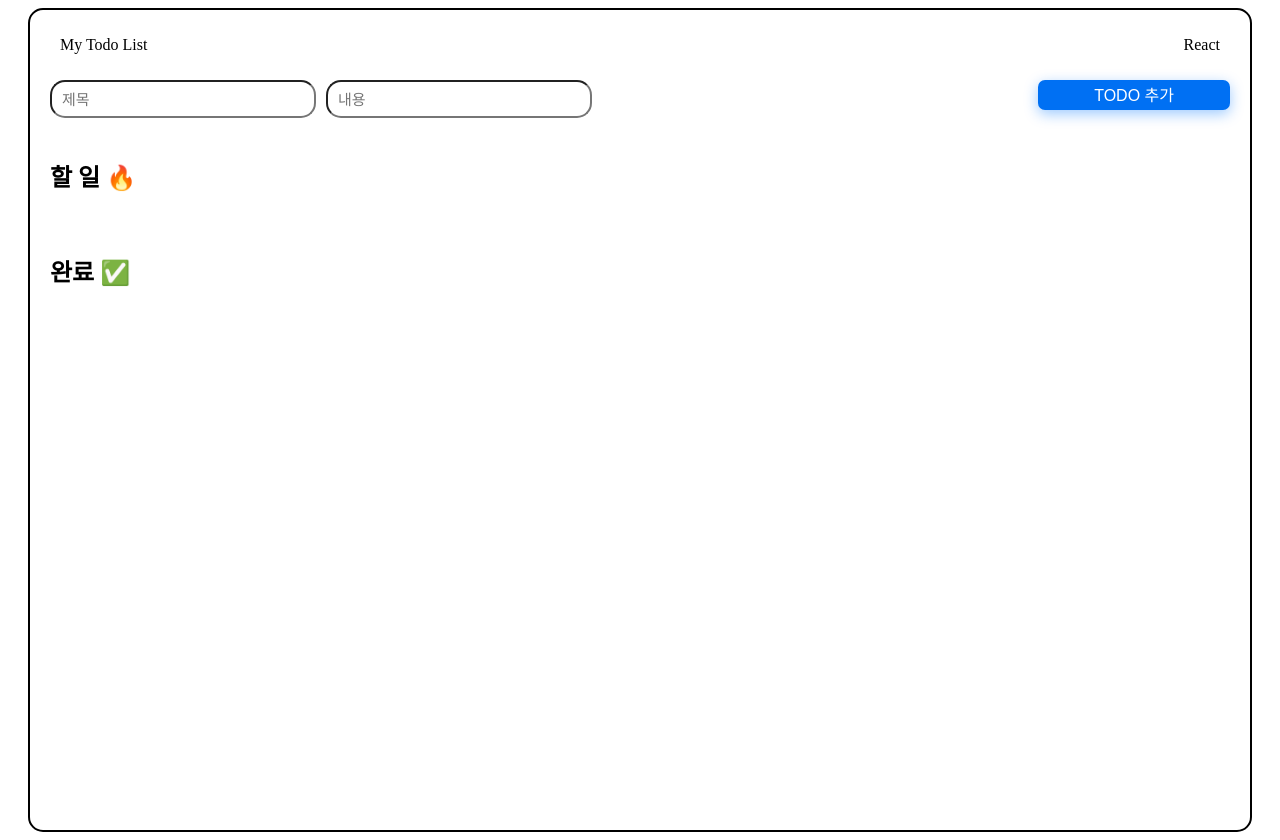
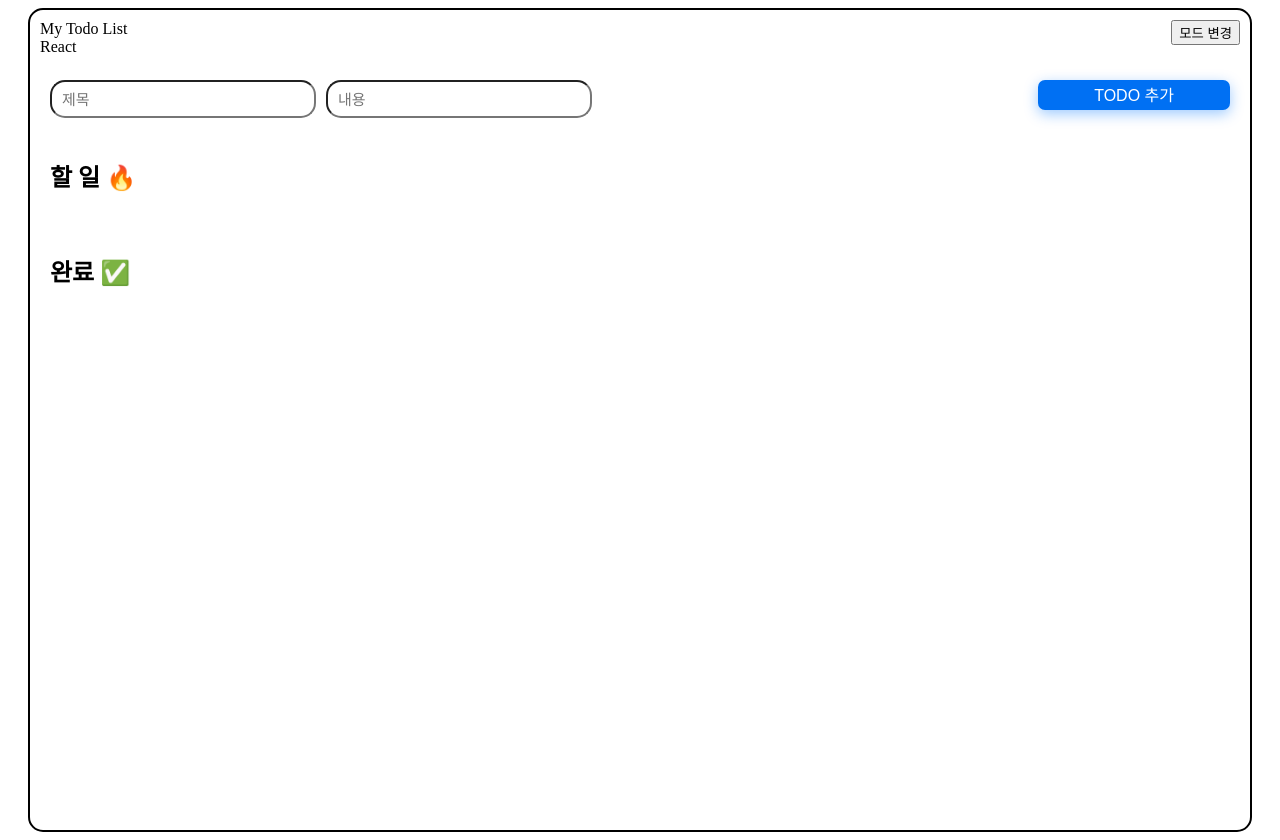
Before and after one commit to j-yesung/todo-list, a React (Create React App) app: page / in a window 1280 px wide. Built offline with nearby package versions, Linux system fonts and the light colour scheme; the HTML template or start-up script is replaced by a standard one.

Commit message:
add dark mode (from. styled components)

```diff
--- a/package.json
+++ b/package.json
@@ -9,6 +9,7 @@
     "react": "^18.2.0",
     "react-dom": "^18.2.0",
     "react-scripts": "5.0.1",
+    "styled-components": "^6.1.1",
     "web-vitals": "^2.1.0"
   },
   "scripts": {
--- a/src/components/Layout.jsx
+++ b/src/components/Layout.jsx
@@ -1,15 +1,39 @@
 import React from 'react';
 import styles from '../styles/Main.module.css';
+import styled, { ThemeProvider } from 'styled-components';
+import { darkTheme, lightTheme } from '../theme/theme';
+import { useState } from 'react';
+import { GlobalStyle } from '../theme/GlobalStyle';
+
+const Box = styled.div`
+  background: ${({ theme }) => theme.bgColor};
+  color: ${({ theme }) => theme.textColor};
+  border: 2px solid ${({ theme }) => theme.textColor};
+`;
 
 function Layout(props) {
+  const [mode, setMode] = useState(lightTheme);
+
+  const toggleTheme = () => {
+    if (mode === lightTheme) {
+      setMode(darkTheme);
+    } else {
+      setMode(lightTheme);
+    }
+  };
+
   return (
-    <div className={styles.container}>
-      <header className={styles.header}>
-        My Todo List
-        <div>React</div>
-      </header>
-      {props.children}
-    </div>
+    <ThemeProvider theme={mode}>
+      <GlobalStyle />
+      <Box className={styles.container}>
+        <header className={styles.heaer}>
+          <button onClick={toggleTheme}>모드 변경</button>
+          My Todo List
+          <div>React</div>
+        </header>
+        {props.children}
+      </Box>
+    </ThemeProvider>
   );
 }
 
--- a/src/styles/Main.module.css
+++ b/src/styles/Main.module.css
@@ -25,7 +25,7 @@ input {
   margin: 0;
   padding: 10px;
   display: grid;
-  border: 2px solid black;
+  /* border: 2px solid black; */
   border-radius: 15px;
   grid-template-columns: 6fr;
   grid-template-rows: 50px 50px 50px 300px 50px 300px;
--- /dev/null
+++ b/src/theme/GlobalStyle.js
@@ -0,0 +1,7 @@
+import { createGlobalStyle } from 'styled-components';
+
+export const GlobalStyle = createGlobalStyle`
+  body {
+    background: ${({ theme }) => theme.bgColor};
+  }
+`;
--- /dev/null
+++ b/src/theme/theme.js
@@ -0,0 +1,13 @@
+export const lightTheme = {
+  bgColor: 'white',
+  textColor: 'black',
+};
+export const darkTheme = {
+  bgColor: 'black',
+  textColor: 'white',
+};
+
+export const theme = {
+  lightTheme,
+  darkTheme,
+};
```
Also changed, not shown: 1 other file (tests, documents, lock files or other folders).
